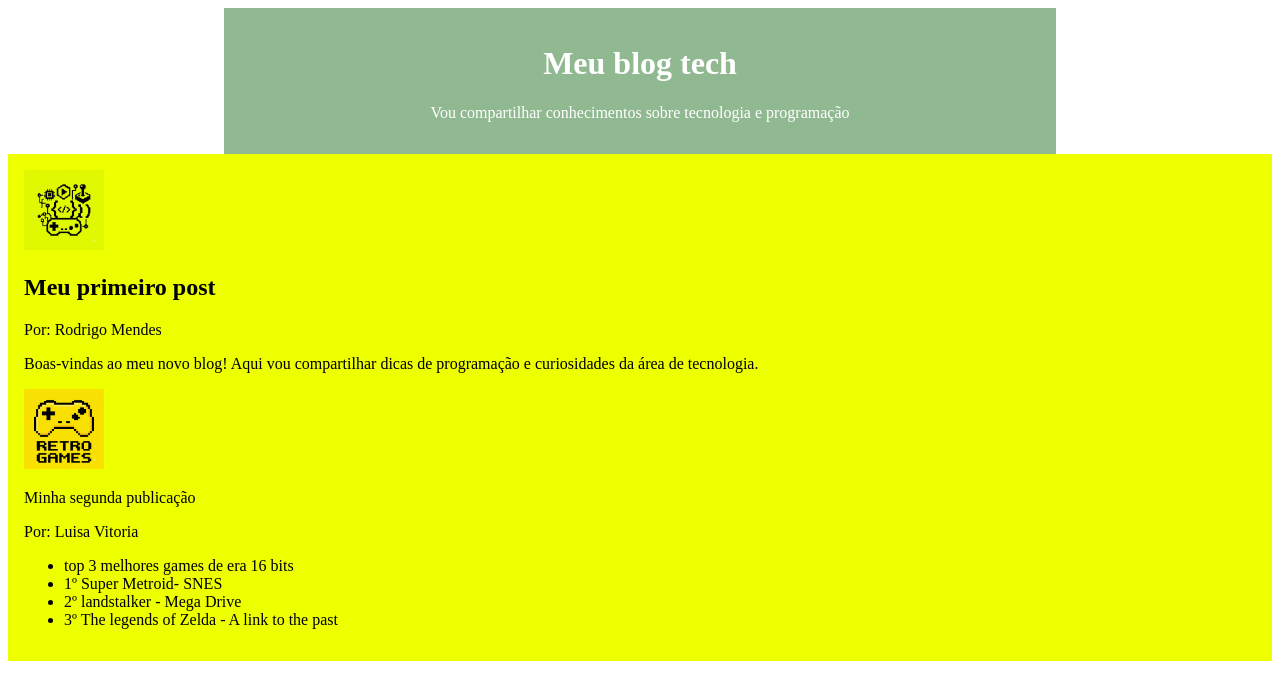
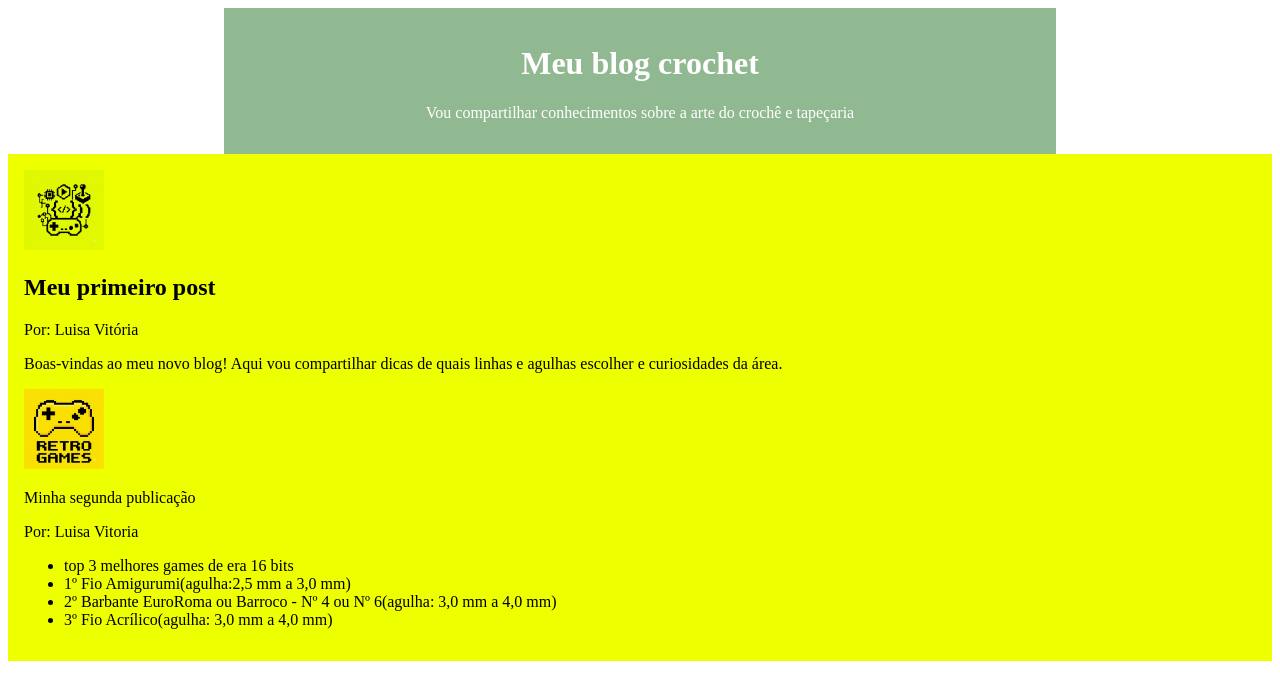
Before and after one commit to luisafagundes-dot/pagina-web-zero-luisa-2026, a plain HTML site: page index.html in a window 1280 px wide. Drawn offline with Linux system fonts and the light colour scheme.

Commit message:
Update index.html

```diff
--- a/index.html
+++ b/index.html
@@ -27,15 +27,15 @@
 </head>
 <body>
     <header>
-        <h1>Meu blog tech</h1>
-        <p>Vou compartilhar conhecimentos sobre tecnologia e programação</p>
+        <h1>Meu blog crochet</h1>
+        <p>Vou compartilhar conhecimentos sobre a arte do crochê e tapeçaria</p>
     </header>
     <main>
         <article>
         <img src="imagem-blog.png" alt="Logotipo conceitual de tecnologia">
         <h2>Meu primeiro post</h2>
-        <p>Por: Rodrigo Mendes</p>
-        <p>Boas-vindas ao meu novo blog! Aqui vou compartilhar dicas de programação e curiosidades da área de tecnologia.</p>
+        <p>Por: Luisa Vitória</p>
+        <p>Boas-vindas ao meu novo blog! Aqui vou compartilhar dicas de quais linhas e agulhas escolher e curiosidades da área.</p>
 </article>
 
 <article>
@@ -44,9 +44,9 @@
 <p>Por: Luisa Vitoria</p>
 <ul>
     <li>top 3 melhores games de era 16 bits</li>
-    <li>1º Super Metroid- SNES</li>
-    <li>2º landstalker - Mega Drive</li>
-    <li>3º The legends of Zelda - A link to the past</li>
+    <li>1º Fio Amigurumi(agulha:2,5 mm a 3,0 mm)</li>
+    <li>2º Barbante EuroRoma ou Barroco - Nº 4 ou Nº 6(agulha: 3,0 mm a 4,0 mm)</li>
+    <li>3º Fio Acrílico(agulha: 3,0 mm a 4,0 mm)</li>
 </ul>
 
 </article>
```
